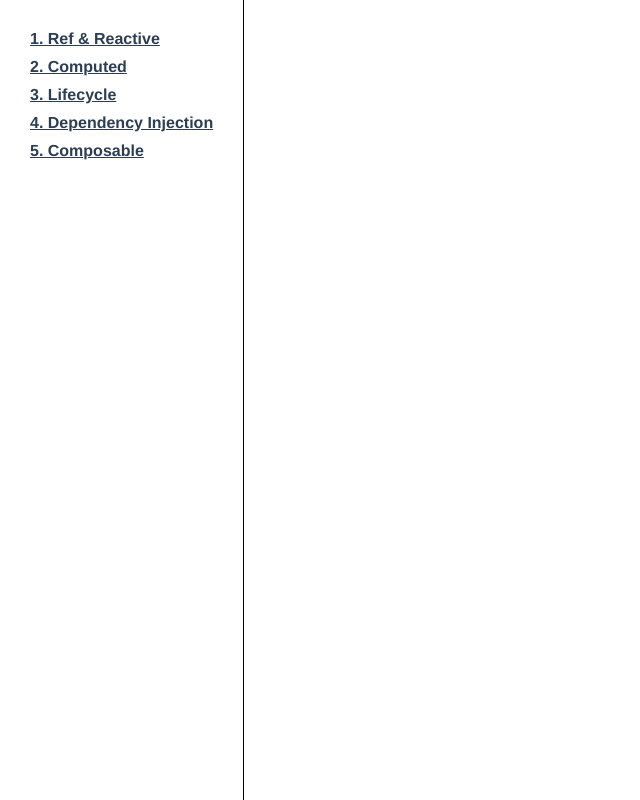
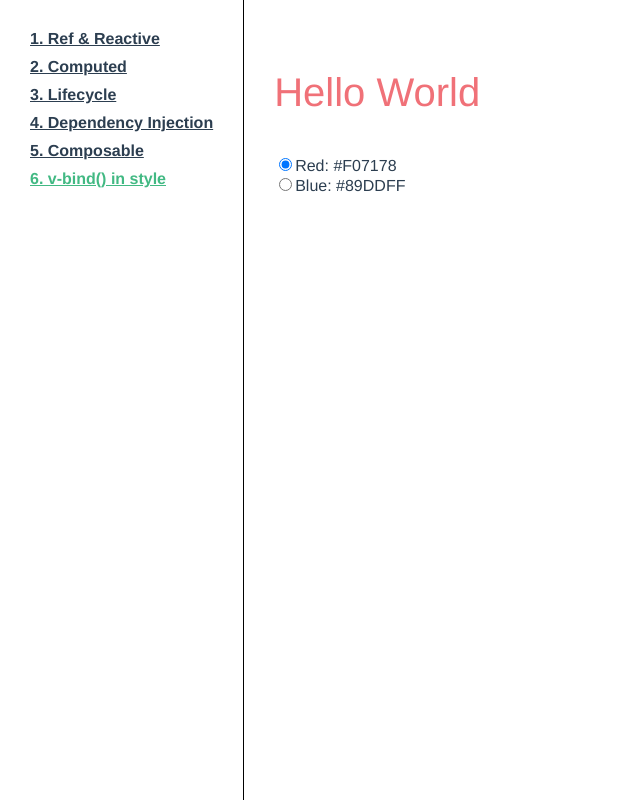
Before and after one commit to miayang0513/AC-vue3-webinar, a Vue app: page /example-v-bind-style in a window 1280 px wide. Shown: the whole page, without its empty margins (0-640 px from the left). Built offline with nearby package versions, Linux system fonts and the light colour scheme.

Commit message:
Example: v-bind in style

```diff
--- a/src/App.vue
+++ b/src/App.vue
@@ -77,6 +77,10 @@ export default {
       {
         name: 'Composable',
         path: 'example-composable'
+      },
+      {
+        name: 'v-bind() in style',
+        path: 'example-v-bind-style'
       }
     ])
 
--- a/src/router/index.js
+++ b/src/router/index.js
@@ -25,6 +25,11 @@ const routes = [
     path: '/example-composable',
     name: 'ExampleComposable',
     component: () => import('@/views/ExampleComposable.vue')
+  },
+  {
+    path: '/example-v-bind-style',
+    name: 'ExampleVBindStyle',
+    component: () => import('@/views/ExampleVBindStyle.vue')
   }
 ]
 
--- /dev/null
+++ b/src/views/ExampleVBindStyle.vue
@@ -0,0 +1,31 @@
+<template>
+  <p>Hello World</p>
+  <div v-for="item in colorList" :key="item.name">
+    <input type="radio" v-model="color" :value="item.color" :id="item.name" />
+    <label :for="item.name">{{ item.name }}: {{ item.color }}</label>
+  </div>
+</template>
+
+<script setup>
+import { ref } from 'vue'
+
+const colorList = [
+  {
+    name: 'Red',
+    color: '#F07178'
+  },
+  {
+    name: 'Blue',
+    color: '#89DDFF'
+  }
+]
+
+const color = ref(colorList[0].color)
+</script>
+
+<style scoped>
+p {
+  font-size: 40px;
+  color: v-bind("color");
+}
+</style>
```
